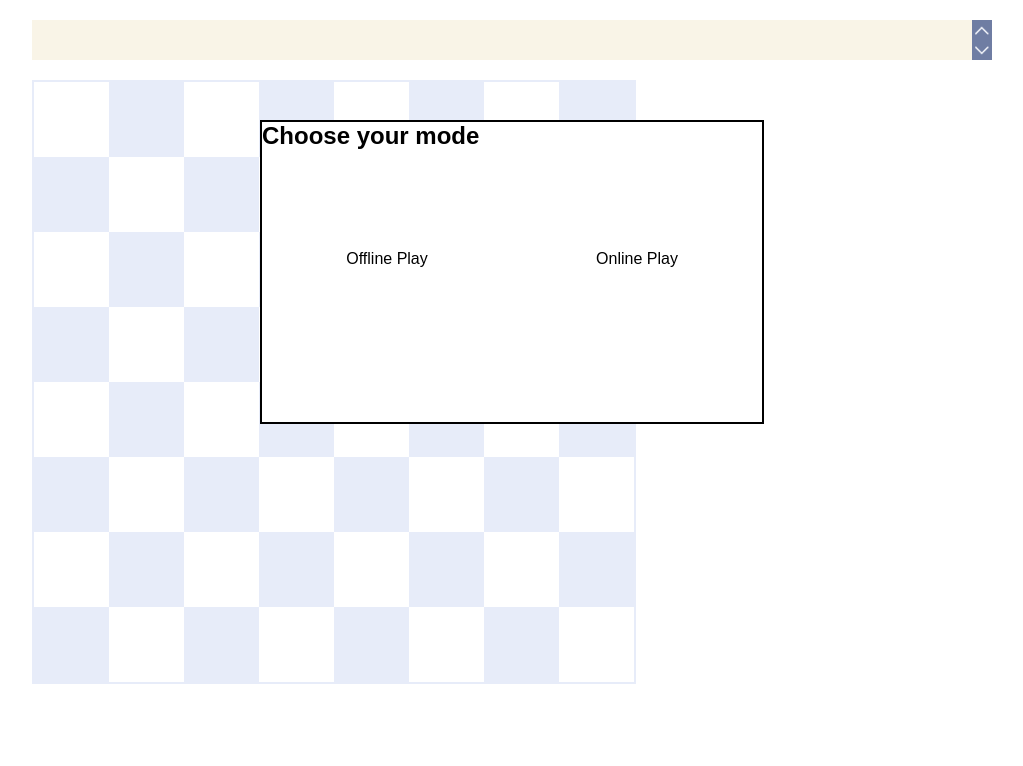
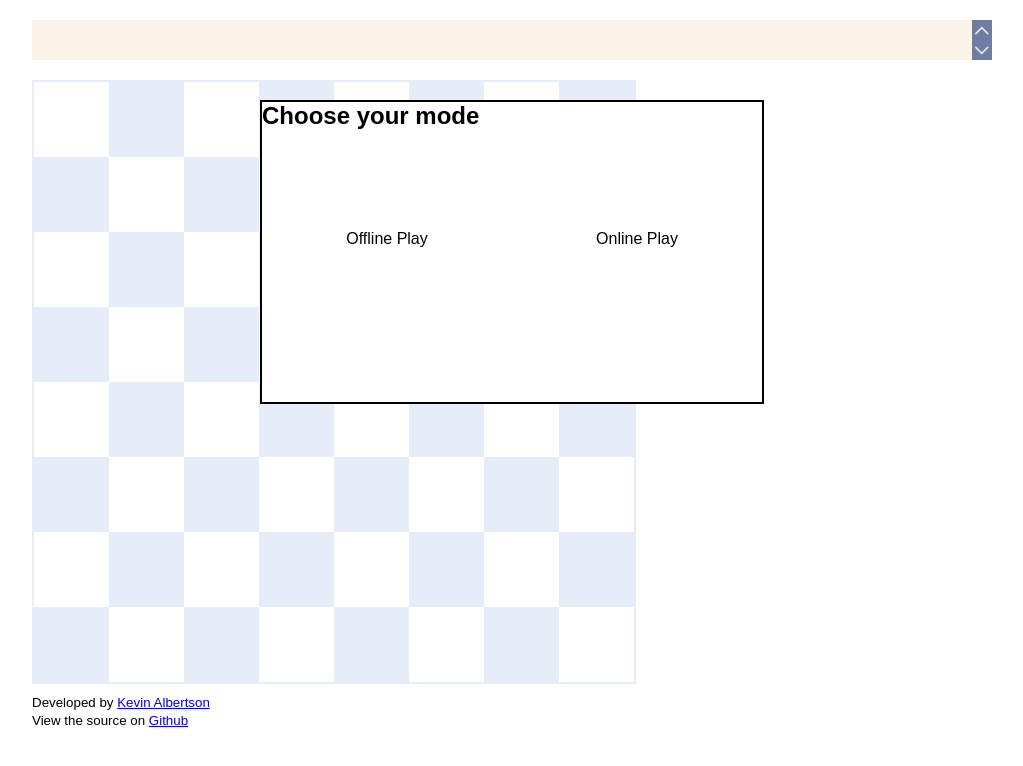
Before and after one commit to kevinAlbs/Chess, a website: page chess.html in a window 1280 px wide. Shown: the whole page, without its empty margins (128-1151 px from the left). Drawn offline with nearby package versions, Linux system fonts and the light colour scheme; a web font is replaced by a local one.

Commit message:
Added credits

```diff
--- a/chess.html
+++ b/chess.html
@@ -16,14 +16,34 @@
 				padding: 0px;
 				font-family: 'Droid Sans', sans-serif;
 			}
-			#container{
+			.clearfix:after {
+				content: ".";
+				display: block;
+				clear: both;
+				visibility: hidden;
+				line-height: 0;
+				height: 0;
+			}
+
+			.clearfix {
+				display: inline-block;
+			}
+
+			html[xmlns] .clearfix {
+				display: block;
+			}
+
+			* html .clearfix {
+				height: 1%;
+			}
+			#wrapper, #container{
 				width: 960px;
 				margin: 0px auto;
 				position: relative;
 			}
 			.overlay{
 				width: 100%;
-				height: 665px;
+				height: 684px;
 				display: none;
 				background: rgba(255,255,255, .65);
 				position: absolute;
@@ -211,14 +231,21 @@
 			color: #54686b;
 			margin-right: 5px;
 			}
+			footer{
+			}
 		</style>
 
 
 	</head>
 	<body>
-
-		<div id="container">
-		</div><!--/#container -->
+		<div id="wrapper">
+			<div id="container" class="clearfix">
+			</div><!--/#container -->
+			<footer id="pageFooter">
+			<small>Developed by <a href="http://kevinalbs.com" target="_blank">Kevin Albertson</a></small><br/>
+			<small>View the source on <a href="https://github.com/kevinAlbs/Chess" target="_blank">Github</a></small>
+			</footer>
+		</div><!--/#wrapper -->
 		<script src="/socket.io/socket.io.js"></script>
 		<script>
 			/**
```
